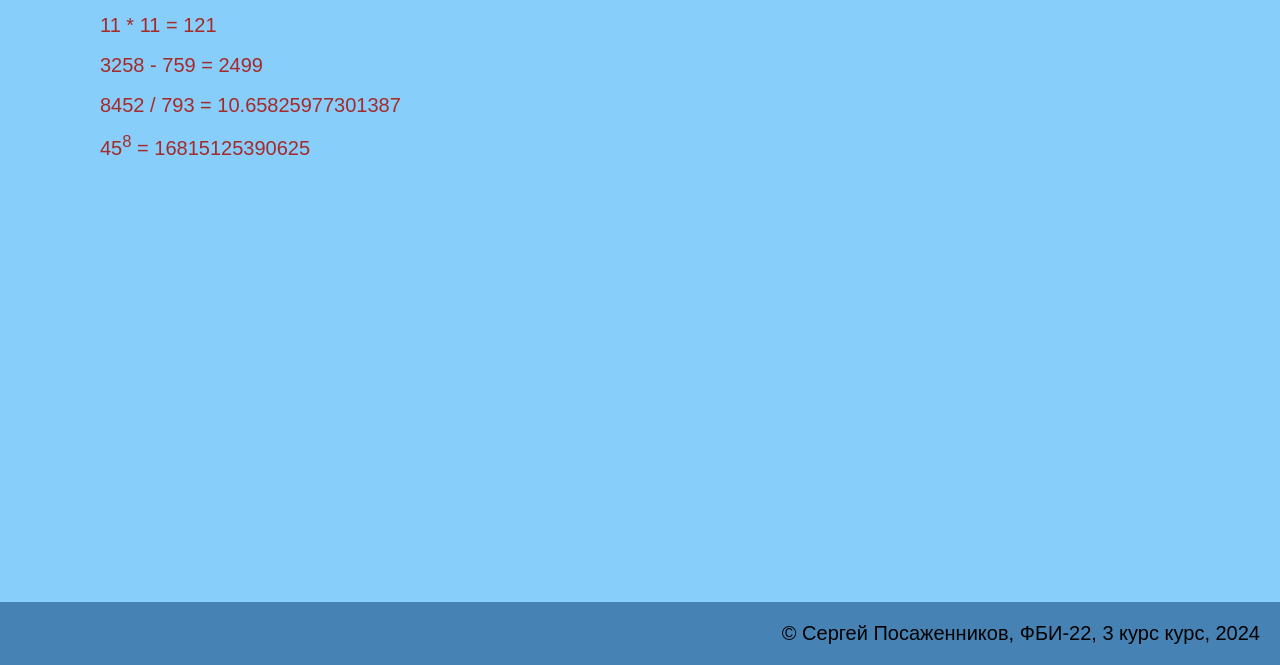
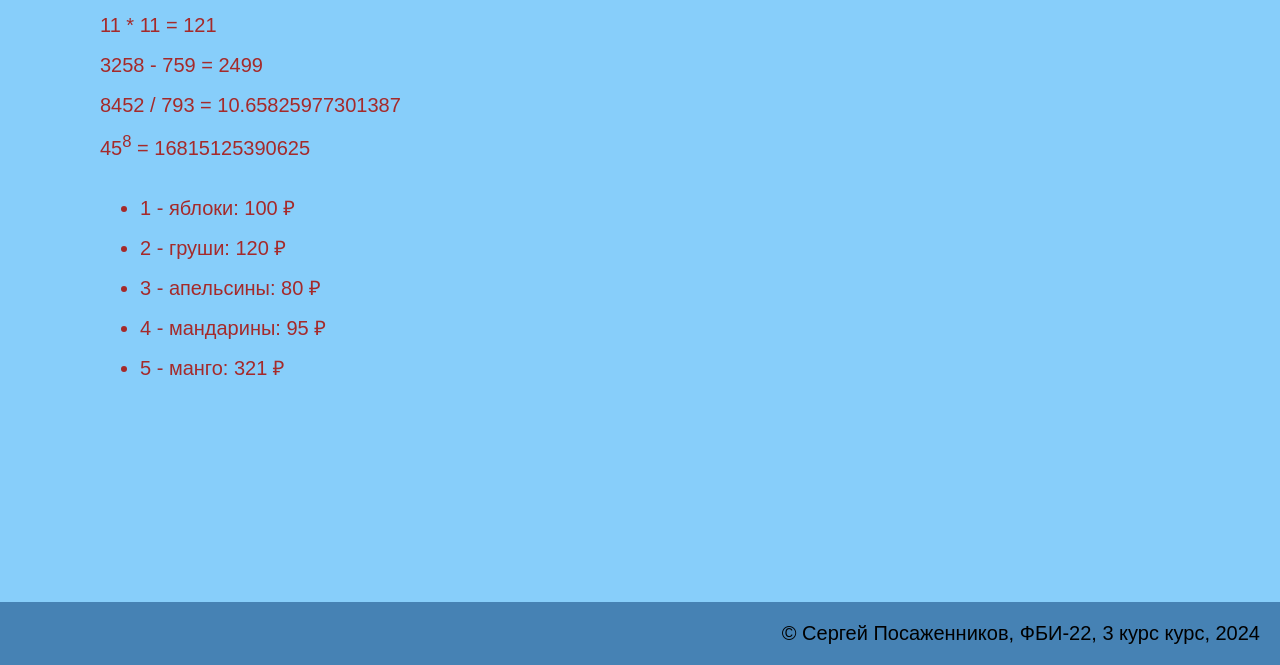
Before and after one commit to seruog17/web-programming-labs-2, a Flask app: page /lab2/example in a window 1280 px wide. Shown: the part 135-800 px from the top of the page. Run offline with Flask 3, Linux system fonts and the light colour scheme.

Commit message:
Цикл в шаблоне

```diff
--- a/app.py
+++ b/app.py
@@ -308,4 +308,13 @@ def example():
     lab_number = '2'
     group = 'ФБИ-22'
     course = '3 курс'
-    return render_template('example.html', name=name, lab_number=lab_number, group=group, course=course)
+    fruits = [
+        {'name': 'яблоки', 'price': 100},
+        {'name': 'груши', 'price': 120},
+        {'name': 'апельсины', 'price': 80},
+        {'name': 'мандарины', 'price': 95} ,
+        {'name': 'манго', 'price': 321}
+        ]
+    return render_template('example.html',
+                           name=name, lab_number=lab_number, group=group,
+                             course=course, fruits=fruits)
--- a/templates/example.html
+++ b/templates/example.html
@@ -17,6 +17,11 @@
         3258 - 759 = {{ 3258 - 759 }}<br>
         8452 / 793 = {{ 8452 / 793 }}<br>
         45<sup>8</sup> = {{ 45 ** 8 }}<br>
+        <ul>
+            {% for f in fruits %}
+            <li>{{ loop.index }} - {{ f.name }}: {{ f.price }} &#8381;</li>
+            {% endfor %}
+        </ul>
     </main>
 
     <footer>
```
